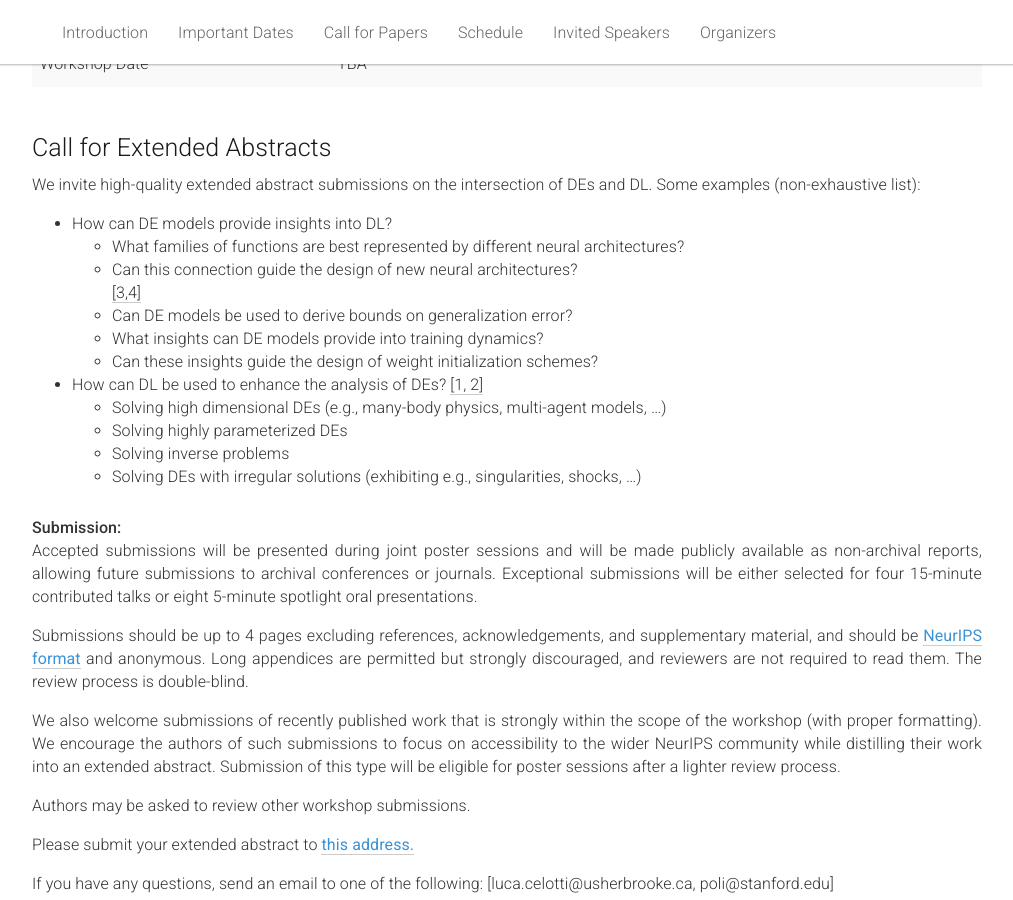
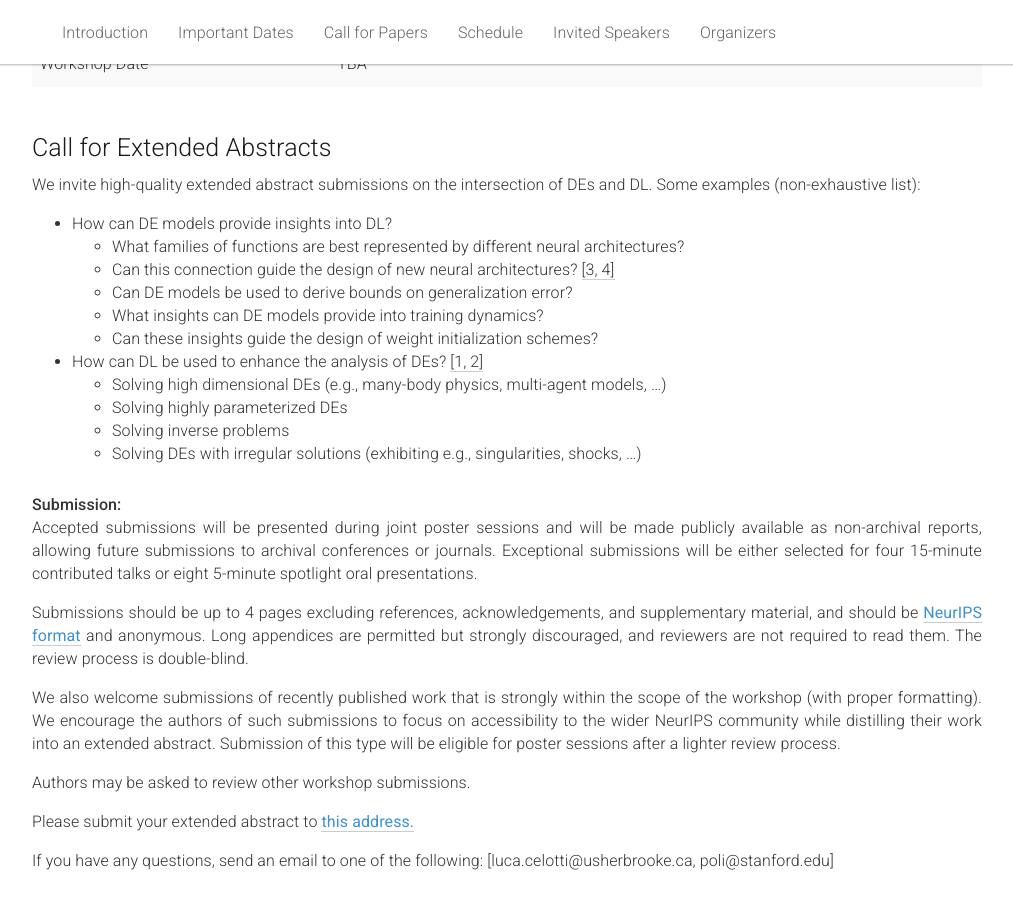
Before and after one commit to dl-de/dl-de.github.io, a Jekyll site: the page built from _pages/home.md, in a window 1280 px wide and 900 px high, scrolled down 904 px. Shown: the whole window, without its empty margins (133-1146 px from the left). Built offline with Jekyll 4.4.1, drawn with Linux system fonts in a browser that asks for light colours.

Commit message:
minor changes

```diff
--- a/_pages/home.md
+++ b/_pages/home.md
@@ -107,7 +107,7 @@ The scope of the workshop spans topics at the intersection of DL and DEs, includ
       <li>How can DE models provide insights into DL?
       <ul>
         <li>What families of functions are best represented by different neural architectures?</li>
-        <li>Can this connection guide the design of new neural architectures?</li> <a href="#note1" id="note2ref">[3,4]</a>
+        <li>Can this connection guide the design of new neural architectures? <a href="#note1" id="note2ref">[3, 4]</a> </li>
         <li>Can DE models be used to derive bounds on generalization error?</li>
         <li>What insights can DE models provide into training dynamics?</li>
         <li>Can these insights guide the design of weight initialization schemes?</li>
```
